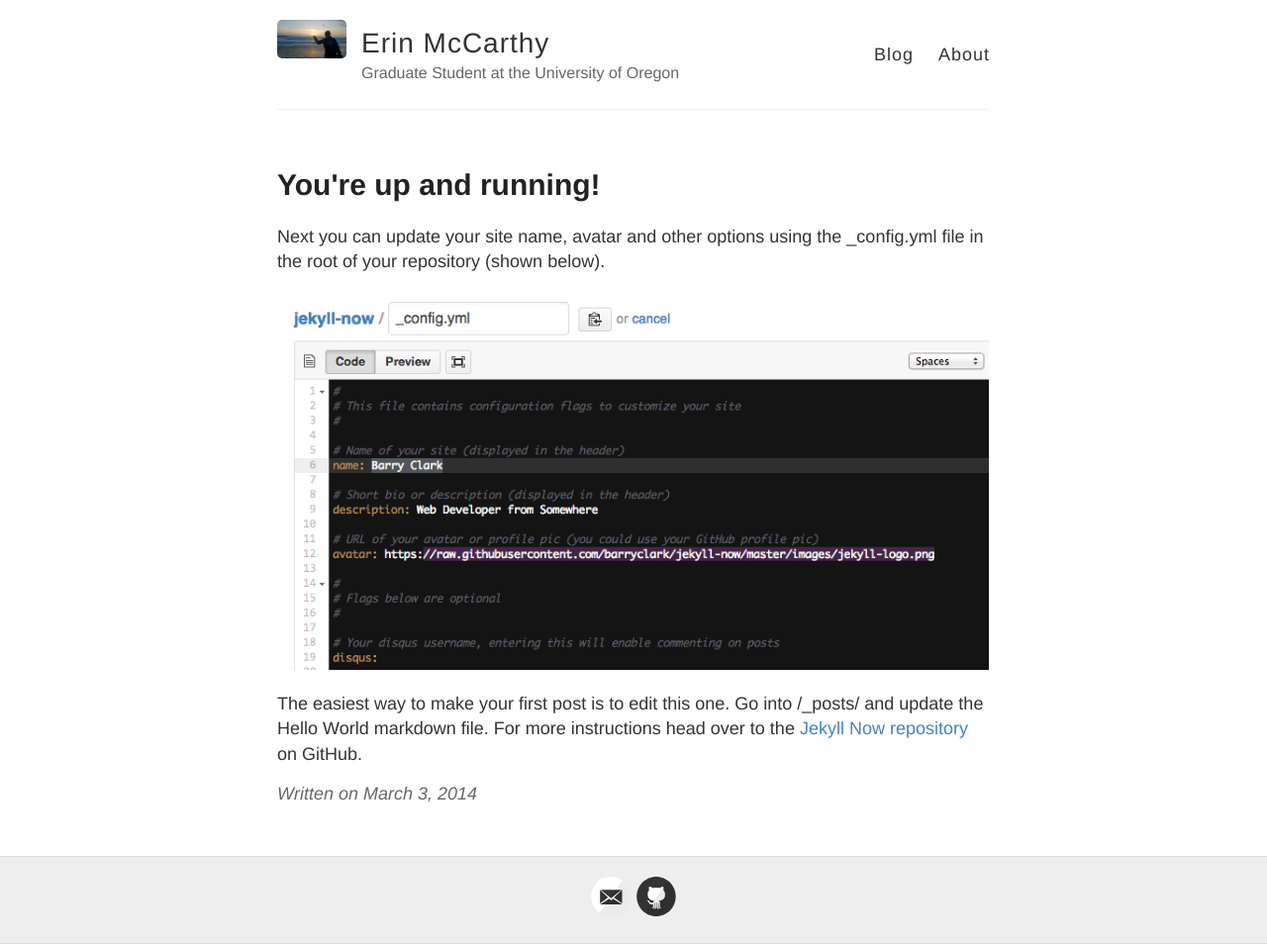
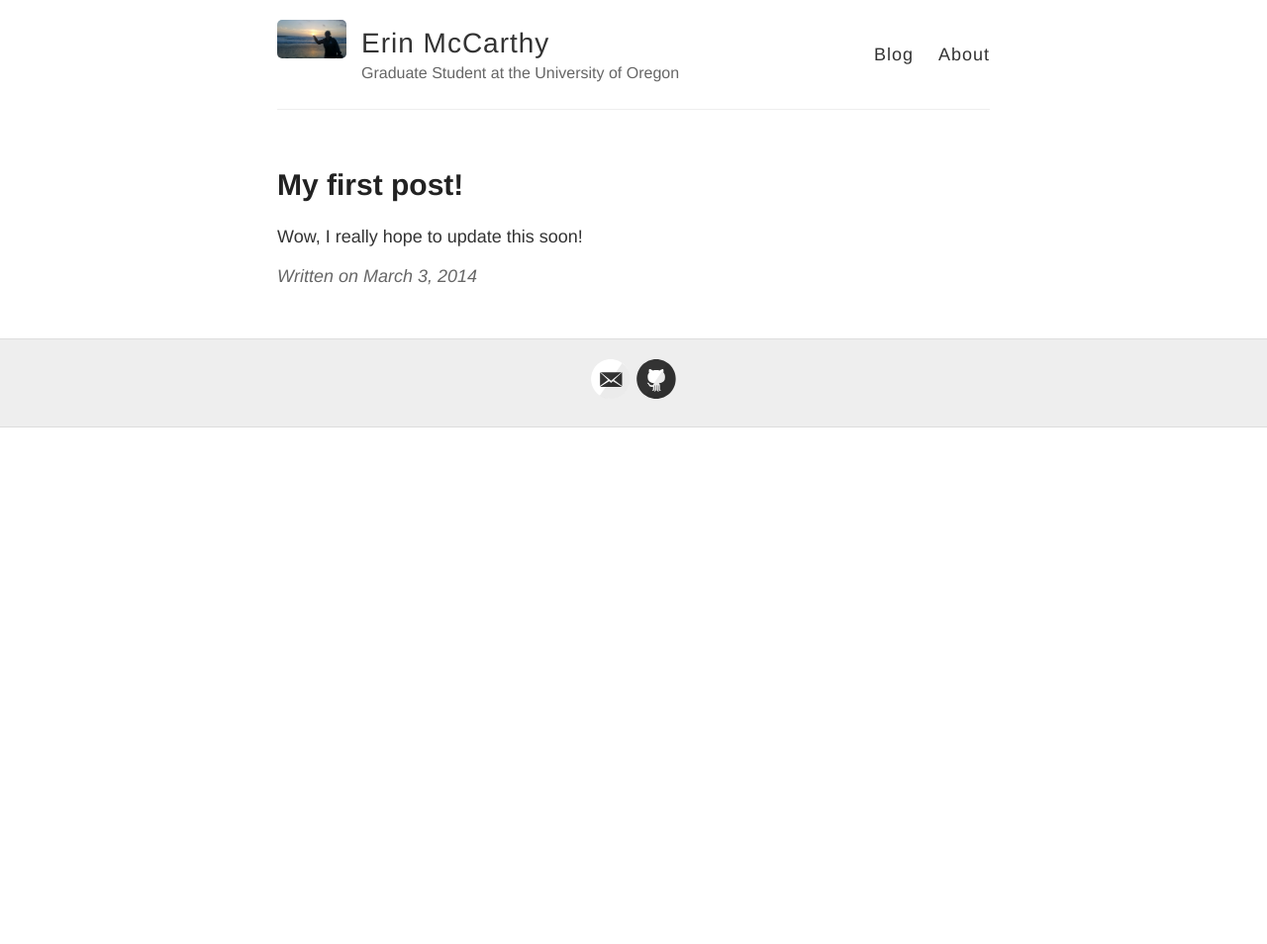
Before and after one commit to enmccarthy/enmccarthy.github.io, a Jekyll site: the page built from _posts/2014-3-3-Hello-World.md, in a window 1280 px wide. Shown: the whole page at 99% size. Built offline with Jekyll 4.4.1, drawn with Linux system fonts in a browser that asks for light colours; after the commit the page ends 900 px from its top, so only the background shows below that.

Commit message:
updating other pages

```diff
--- a/_posts/2014-3-3-Hello-World.md
+++ b/_posts/2014-3-3-Hello-World.md
@@ -1,10 +1,6 @@
 ---
 layout: post
-title: You're up and running!
+title: My first post!
 ---
 
-Next you can update your site name, avatar and other options using the _config.yml file in the root of your repository (shown below).
-
-![_config.yml]({{ site.baseurl }}/images/config.png)
-
-The easiest way to make your first post is to edit this one. Go into /_posts/ and update the Hello World markdown file. For more instructions head over to the [Jekyll Now repository](https://github.com/barryclark/jekyll-now) on GitHub.
+Wow, I really hope to update this soon!
```
Also changed, not shown: about.md (+3 -3 lines).
